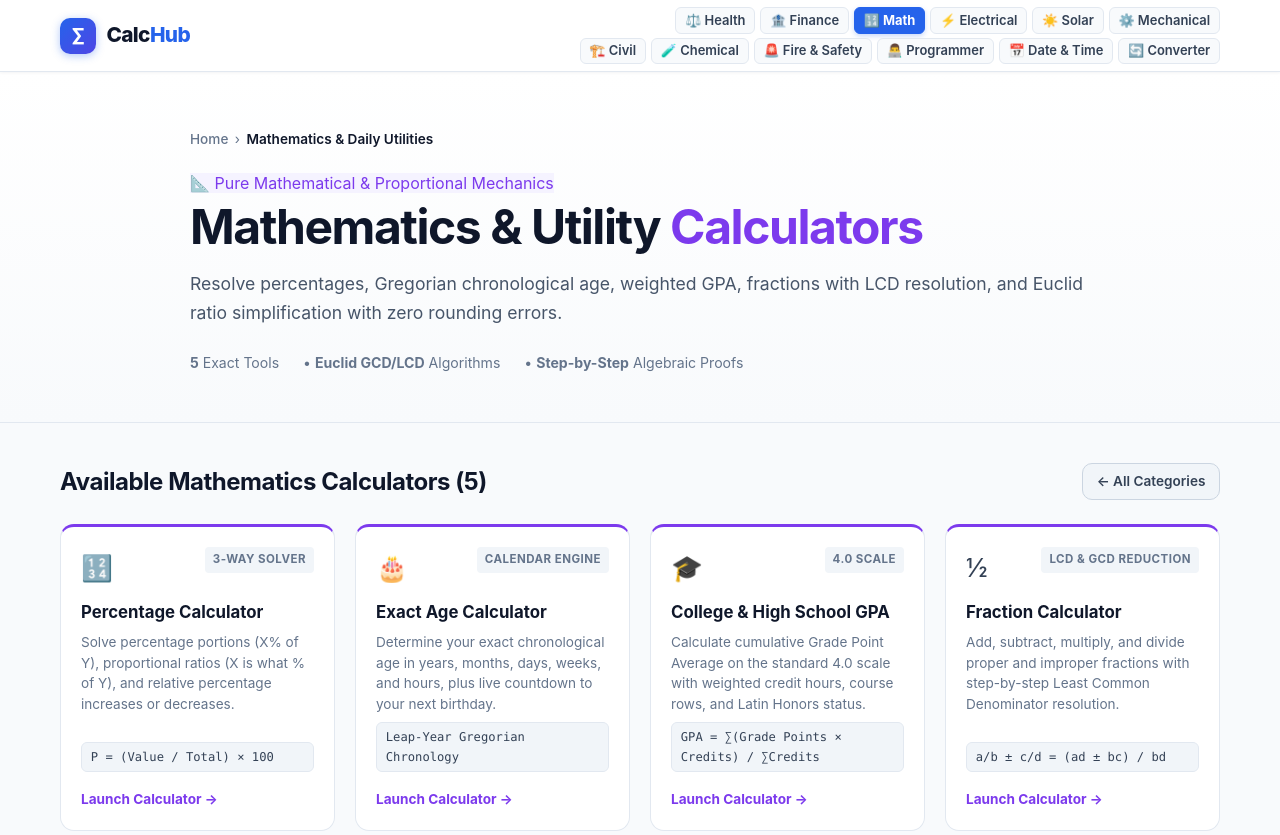
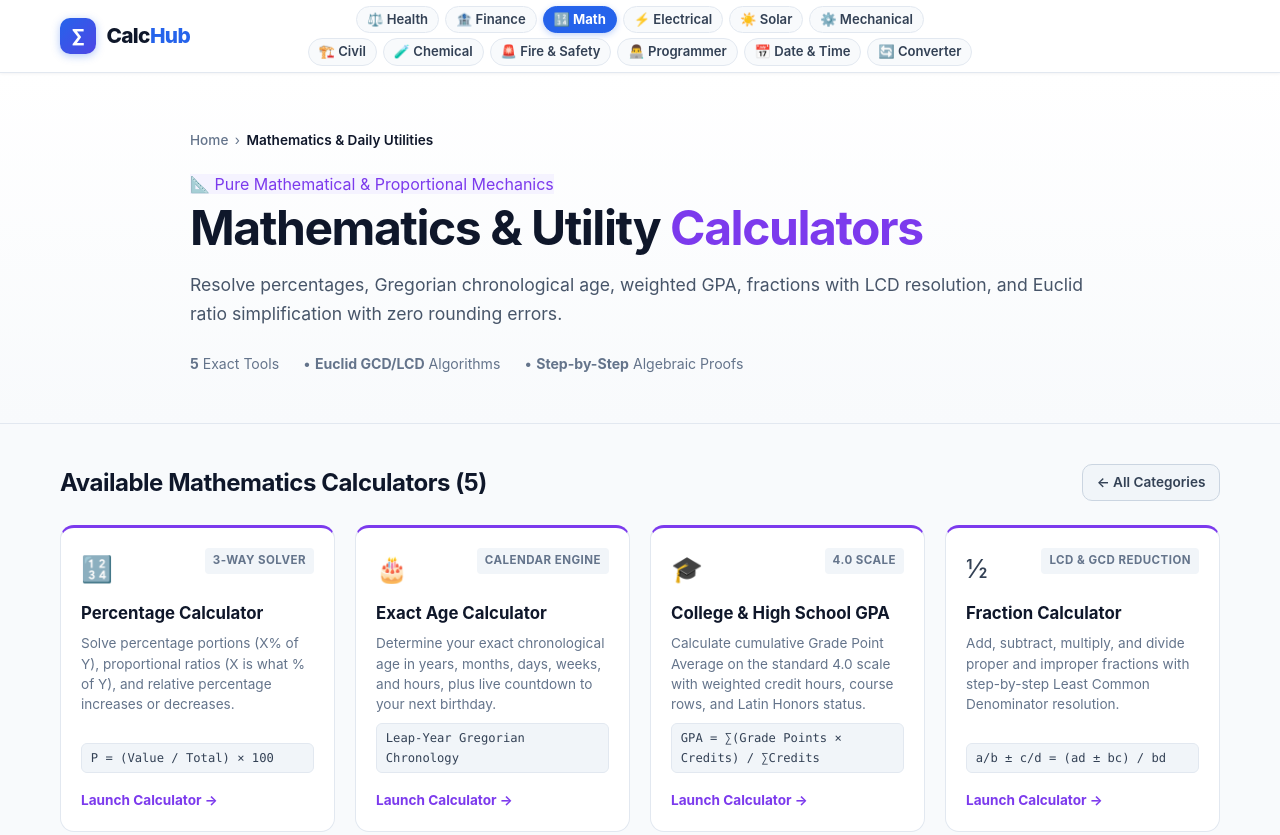
Before and after one commit to julianebaierr-gif/Calculator, a plain HTML site: page math.html in a window 1280 px wide. Shown: the top 835 px of the page. Drawn offline with nearby package versions, Linux system fonts and the light colour scheme.

Commit message:
style: center header category navigation cleanly in dead-center of screen

```diff
--- a/styles.css
+++ b/styles.css
@@ -123,11 +123,13 @@
   padding: 0 1.25rem;
   display: flex;
   align-items: center;
-  justify-content: space-between;
-  gap: 1.25rem;
+  justify-content: center;
+  position: relative;
 }
 
 .brand-logo {
+  position: absolute;
+  left: 1.25rem;
   display: flex;
   align-items: center;
   gap: 0.65rem;
@@ -137,6 +139,7 @@
   text-decoration: none;
   letter-spacing: -0.03em;
   flex: 0 0 auto;
+  z-index: 2;
 }
 .brand-logo:hover { text-decoration: none; }
 
@@ -160,31 +163,32 @@
 .header-nav {
   display: flex;
   flex-direction: column;
-  gap: 4px;
-  align-items: flex-end;
-  flex: 1 1 auto;
+  gap: 5px;
+  align-items: center;
+  justify-content: center;
+  margin: 0 auto;
 }
 
 .nav-row {
   display: flex;
   align-items: center;
-  gap: 5px;
-  justify-content: flex-end;
+  gap: 6px;
+  justify-content: center;
 }
 
 .nav-link {
-  font-size: 0.81rem;
+  font-size: 0.82rem;
   font-weight: 600;
   color: #334155;
-  padding: 0.22rem 0.55rem;
-  border-radius: 6px;
+  padding: 0.24rem 0.62rem;
+  border-radius: var(--radius-full);
   background: #F8FAFC;
   border: 1px solid #E2E8F0;
   transition: all 0.15s ease;
   white-space: nowrap;
   display: inline-flex;
   align-items: center;
-  gap: 0.3rem;
+  gap: 0.32rem;
   text-decoration: none;
   line-height: 1.35;
 }
@@ -202,7 +206,7 @@
   color: #FFFFFF;
   border-color: #2563EB;
   font-weight: 700;
-  box-shadow: 0 2px 5px rgba(37, 99, 235, 0.25);
+  box-shadow: 0 2px 6px rgba(37, 99, 235, 0.28);
 }
 .header-search input {
   width: 100%;
@@ -1485,6 +1489,27 @@
 }
 
 /* Responsive Media Queries */
+@media (max-width: 1040px) {
+  .site-header { padding: 0.5rem 0; min-height: auto; }
+  .header-inner {
+    flex-direction: column;
+    align-items: center;
+    gap: 0.5rem;
+  }
+  .brand-logo {
+    position: static;
+  }
+  .header-nav {
+    align-items: center;
+    width: 100%;
+  }
+  .nav-row {
+    justify-content: center;
+    flex-wrap: wrap;
+    gap: 4px;
+  }
+}
+
 @media (max-width: 960px) {
   .calculator-workspace {
     grid-template-columns: 1fr;
@@ -1495,21 +1520,6 @@
   .footer-grid {
     grid-template-columns: 1fr 1fr;
     gap: 2rem;
-  }
-  .site-header { padding: 0.5rem 0; min-height: auto; }
-  .header-inner {
-    flex-direction: column;
-    align-items: center;
-    gap: 0.5rem;
-  }
-  .header-nav {
-    align-items: center;
-    width: 100%;
-  }
-  .nav-row {
-    justify-content: center;
-    flex-wrap: wrap;
-    gap: 4px;
   }
 }
 
```
